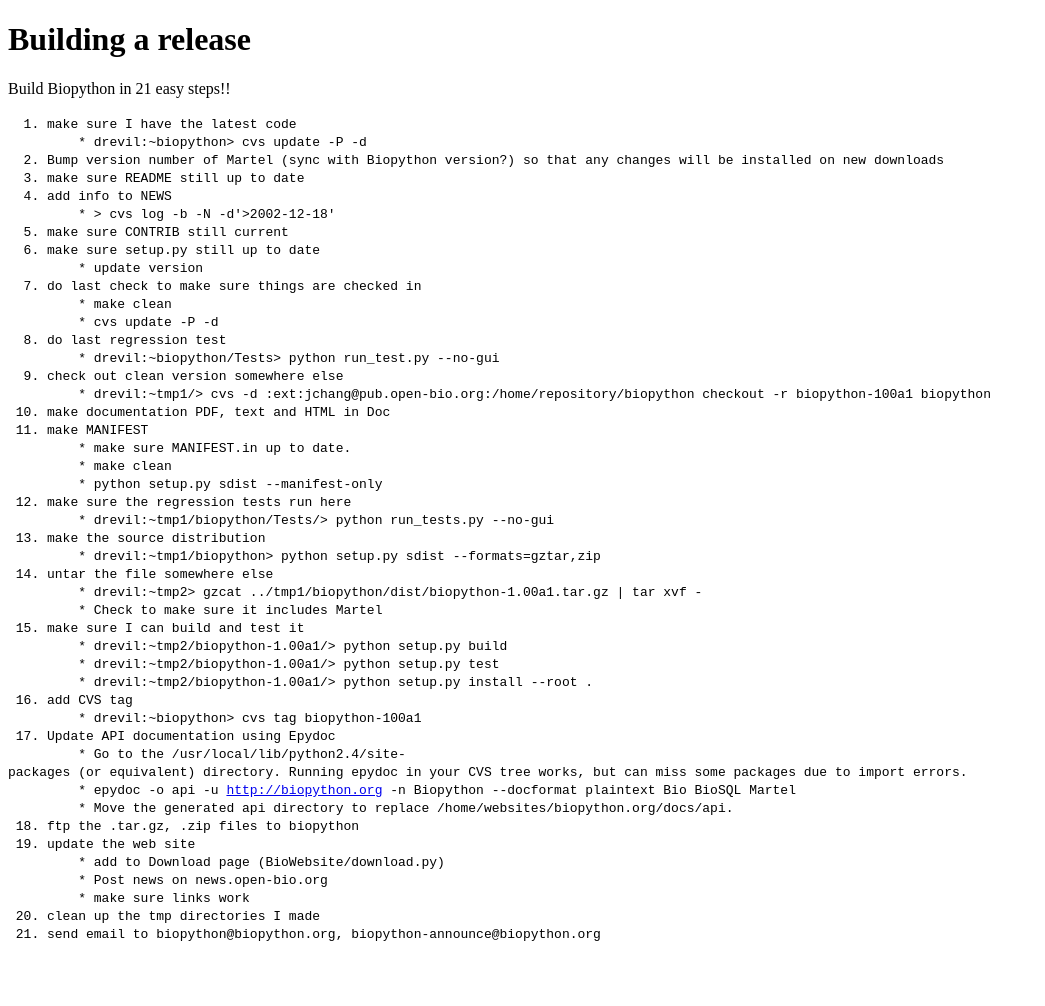
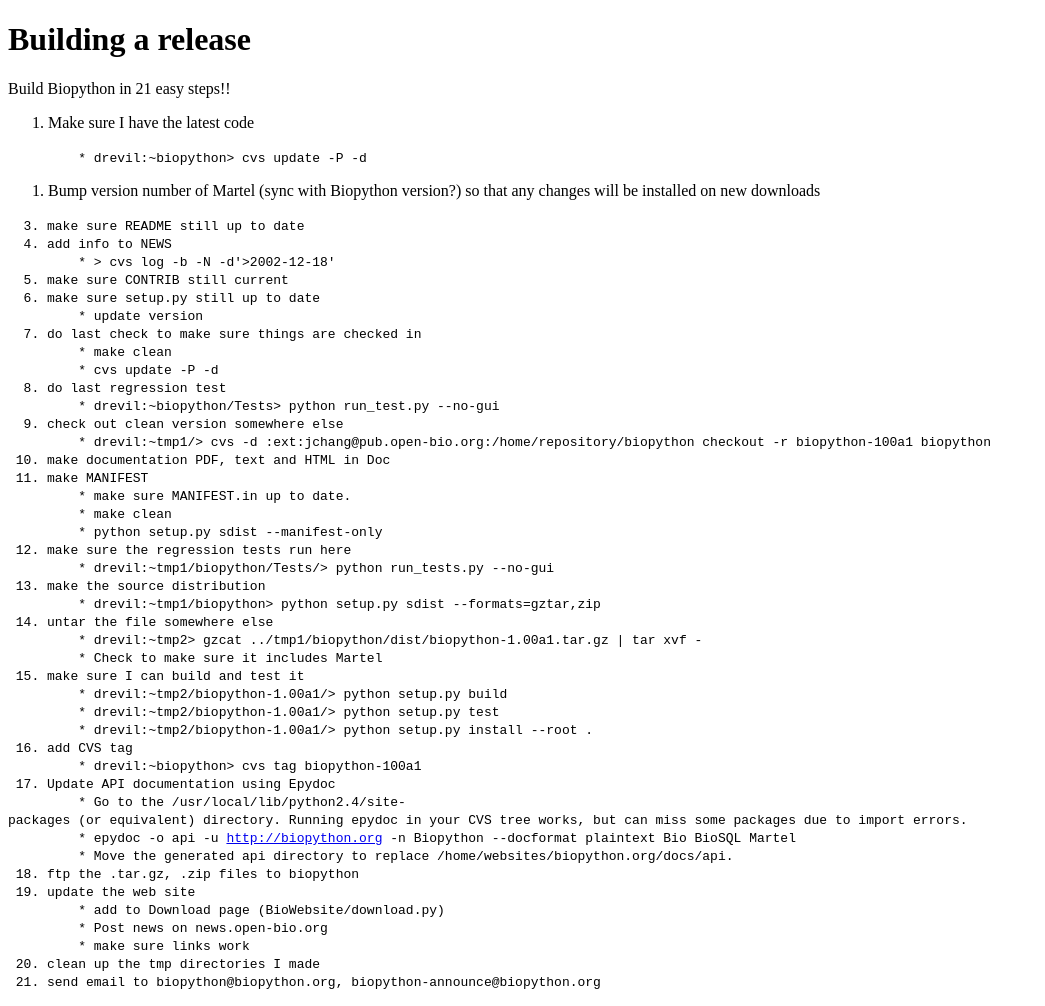
Before and after one commit to biopython/biopython.github.io, a Jekyll site: the page built from wiki/Building_a_release.md, in a window 1280 px wide. Shown: the whole page, without its empty margins (0-1045 px from the left). Built offline with Jekyll 4.4.1, drawn with Linux system fonts in a browser that asks for light colours; before the commit the page ends 958 px from its top, so only the background shows below that.

Commit message:
Change to wiki page

```diff
--- a/wiki/Building_a_release.md
+++ b/wiki/Building_a_release.md
@@ -6,9 +6,13 @@ layout: wiki
 
 Build Biopython in 21 easy steps!!
 
-`  1. make sure I have the latest code`
+1.  Make sure I have the latest code
+
 `         * drevil:~biopython> cvs update -P -d `
-`  2. Bump version number of Martel (sync with Biopython version?) so that any changes will be installed on new downloads`
+
+1.  Bump version number of Martel (sync with Biopython version?) so that
+    any changes will be installed on new downloads
+
 `  3. make sure README still up to date`
 `  4. add info to NEWS`
 `         * > cvs log -b -N -d'>2002-12-18' `
```
Also changed, not shown: 1 other file.
